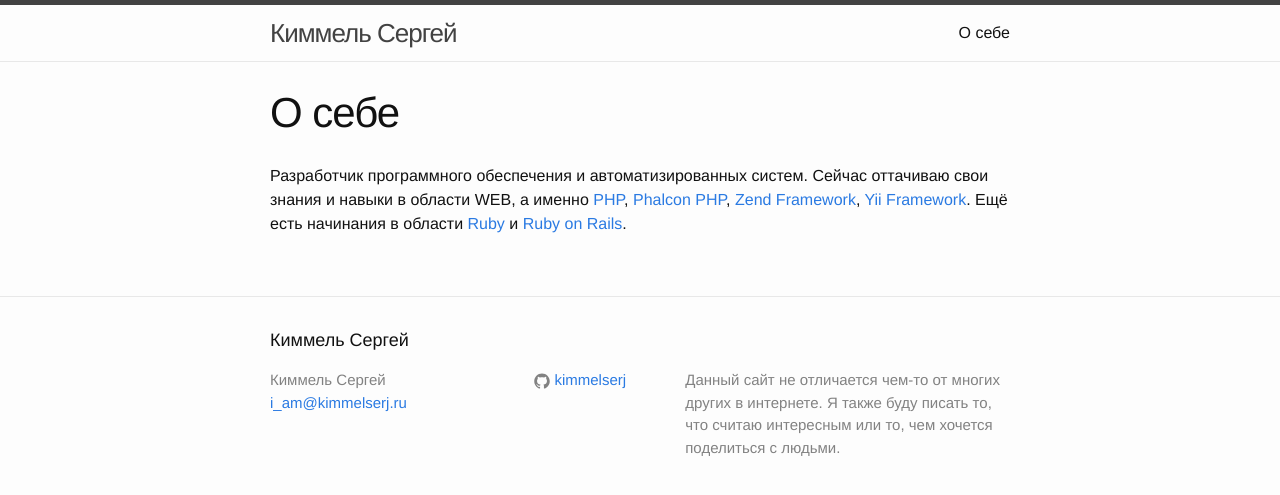
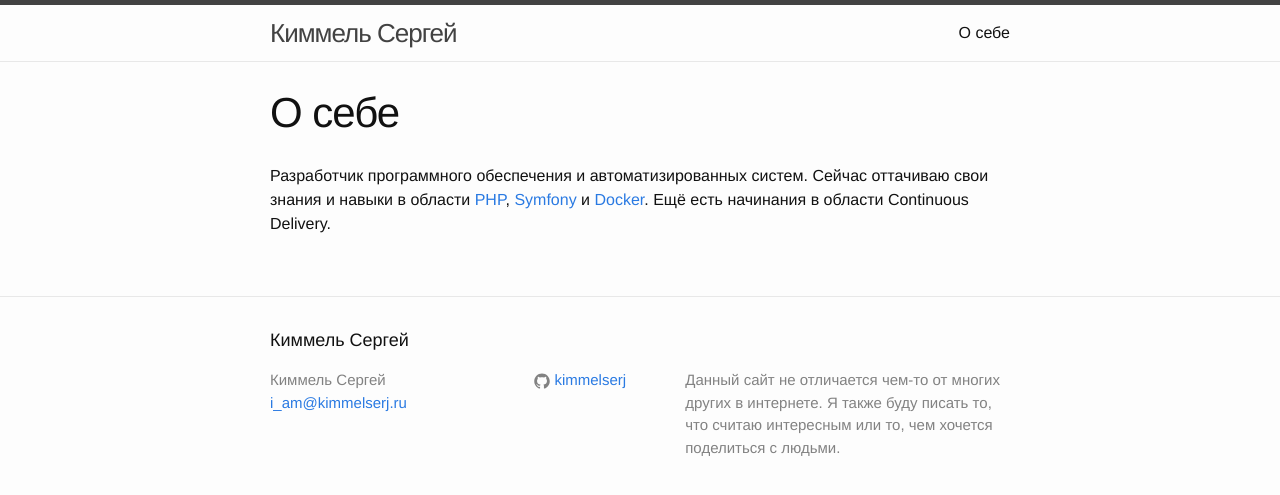
Before and after one commit to kimmelserj/kimmelserj.github.io, a Jekyll site: the page built from about.html, in a window 1280 px wide. Shown: the top 495 px of the page. Built offline with Jekyll 4.4.1, drawn with Linux system fonts in a browser that asks for light colours.

Commit message:
Обновил раздел "О себе".

```diff
--- a/about.html
+++ b/about.html
@@ -3,4 +3,4 @@ layout: page
 title: О себе
 permalink: /about/
 ---
-<p>Разработчик программного обеспечения и автоматизированных систем. Сейчас оттачиваю свои знания и навыки в области WEB, а именно <a title="PHP" href="http://php.net/">PHP</a>, <a title="Phalcon PHP Framework" href="http://phalconphp.com/">Phalcon PHP</a>, <a title="Zend Framework" href="http://framework.zend.com/">Zend Framework</a>, <a title="Yii Framework" href="http://www.yiiframework.com/">Yii Framework</a>. Ещё есть начинания в области <a title="Ruby" href="http://www.ruby-lang.org/">Ruby</a> и <a title="Ruby on Rails" href="http://rubyonrails.org/">Ruby on Rails</a>.</p>
+<p>Разработчик программного обеспечения и автоматизированных систем. Сейчас оттачиваю свои знания и навыки в области <a title="PHP" href="http://php.net/">PHP</a>, <a title="Symfony" href="https://symfony.com/">Symfony</a> и <a title="Docker" href="https://www.docker.com/">Docker</a>. Ещё есть начинания в области Continuous Delivery.</p>
```
